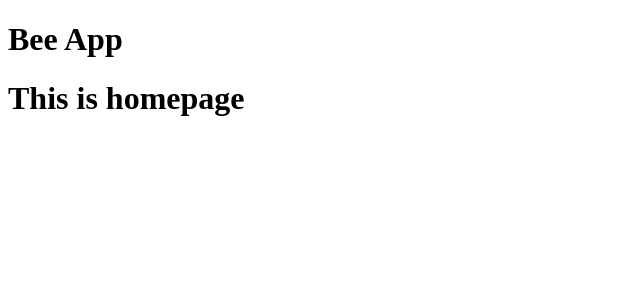
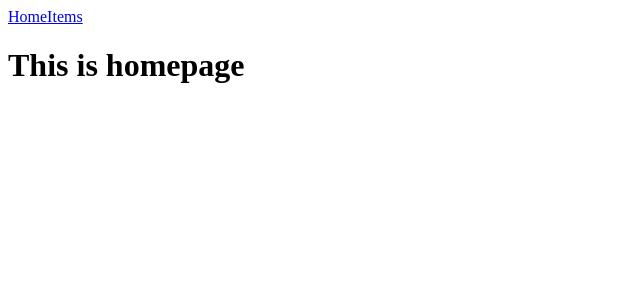
Before and after one commit to MrSungi/bee, a React (Create React App) app: page / in a window 1280 px wide. Shown: the top 300 px of the page, without its empty margins (0-640 px from the left). Built offline with nearby package versions, Linux system fonts and the light colour scheme.

Commit message:
initial commit

```diff
--- a/src/app/App.jsx
+++ b/src/app/App.jsx
@@ -6,7 +6,6 @@ import Items from "../pages/Items";
 const App = () => {
   return (
       <>
-        <h1> Bee App</h1>
           <Router>
               <Switch>
                   <Route exact path="/" component={Homepage}/>
--- a/src/components/Header/Header.jsx
+++ b/src/components/Header/Header.jsx
@@ -0,0 +1,13 @@
+import React from 'react';
+import NavBar from "../NavBar/NavBar";
+
+
+const Header = () => {
+    return(
+        <>
+            <NavBar/>
+        </>
+    );
+};
+
+export default Header;
--- /dev/null
+++ b/src/components/NavBar/NavBar.jsx
@@ -0,0 +1,17 @@
+import React from 'react';
+import { NavLink } from 'react-router-dom';
+
+const NavBar = () => {
+    return (
+        <>
+            <NavLink className="navigation" activeClassName="active" to="/">
+                Home
+            </NavLink>
+            <NavLink className="navigation" activeClassName="active" to="/items">
+                Items
+            </NavLink>
+        </>
+    );
+};
+
+export default NavBar;
--- /dev/null
+++ b/src/components/PageLayout/PageLayout.jsx
@@ -0,0 +1,11 @@
+import React from 'react';
+import Header from '../Header/Header';
+
+export default ({ children }) => {
+    return (
+        <>
+            <Header />
+            {children}
+        </>
+    );
+};
--- a/src/pages/Homepage/Homepage.jsx
+++ b/src/pages/Homepage/Homepage.jsx
@@ -1,11 +1,14 @@
 import React from 'react';
+import PageLayout from "../../components/PageLayout/PageLayout";
 
 export default function Homepage() {
 
 
     return(
       <>
-      <h1>This is homepage</h1>
+          <PageLayout>
+            <h1>This is homepage</h1>
+          </PageLayout>
       </>
     );
 
--- a/src/pages/Items/Items.jsx
+++ b/src/pages/Items/Items.jsx
@@ -1,11 +1,14 @@
 import React from 'react';
+import PageLayout from "../../components/PageLayout/PageLayout";
 
 export default function Items() {
 
 
     return(
         <>
-            <h1>This is Items Page</h1>
+            <PageLayout>
+                <h1>This is Items Page</h1>
+            </PageLayout>
         </>
     );
 
```
